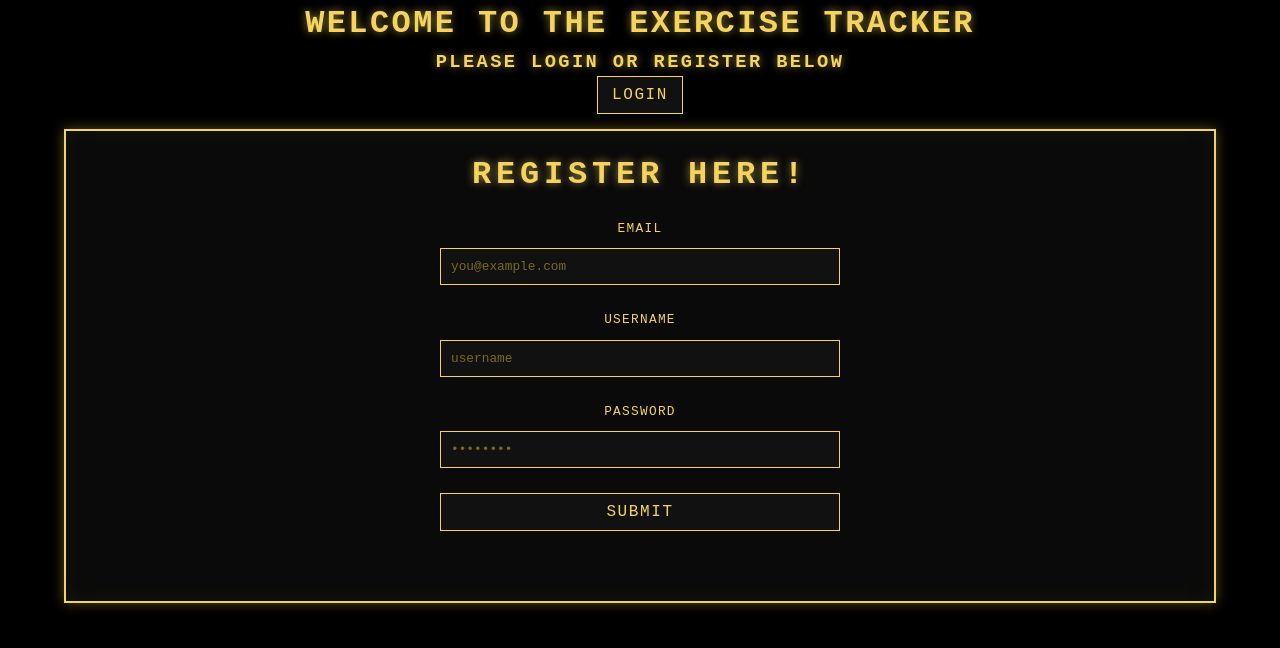
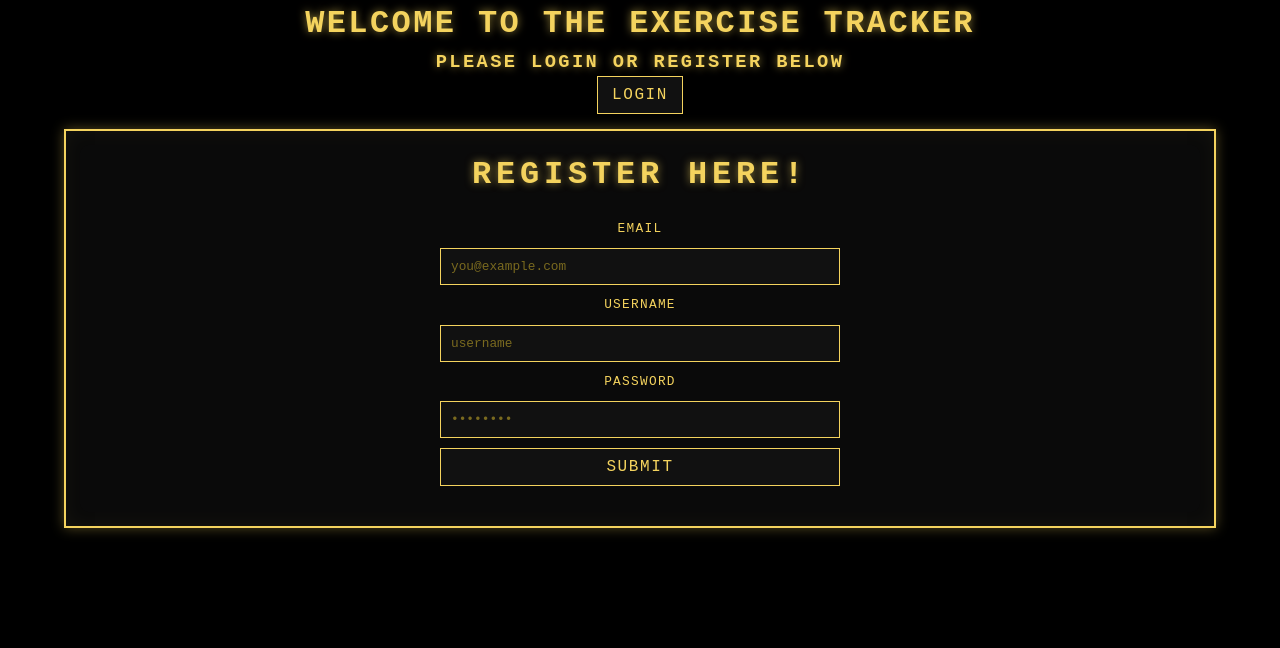
Before and after one commit to Onarug/exercise-tracker, a React (Vite) app: page / in a window 1280 px wide. Shown: the top 648 px of the page. Built offline with nearby package versions, Linux system fonts and the light colour scheme; no server answers.

Commit message:
Adding Workout Display for troubleshooting

```diff
--- a/src/components/NewWorkoutContainer.tsx
+++ b/src/components/NewWorkoutContainer.tsx
@@ -7,9 +7,11 @@ export const NewWorkoutContainer = () => {
     const [name, setName] = useState("")
     const [description, setDescription] = useState("")
     const navigate = useNavigate()
+    const [message,setMessage] = useState("")
 
     const SubmitNewWorkout = async () => {
         try {
+            setMessage("Adding ...")
             const response = await addNewWorkout(name, description)
             setName("")
             setDescription("")
@@ -17,6 +19,7 @@ export const NewWorkoutContainer = () => {
 
         } catch (err) {
             console.error(err)
+            setMessage(String(err))
         }
     }
 
@@ -39,7 +42,9 @@ export const NewWorkoutContainer = () => {
                             onChange={(e) => setDescription(e.target.value)} />
                     </label>
                     <button className="login-button" onClick={SubmitNewWorkout}> Submit</button>
+                    <div className="adding-message"><p>{message}</p></div>
                 </div>
+
             </div>
 
         </div>
--- a/src/components/WorkoutList.tsx
+++ b/src/components/WorkoutList.tsx
@@ -6,6 +6,7 @@ import { useNavigate } from "react-router"
 export const WorkoutList = () => {
     const [workouts, setWorkouts] = useState<AllWorkouts[]>([])
     const navigate = useNavigate()
+    const [loading, setLoading] = useState(true);
 
     useEffect(() => {
         const fetchData = async () => {
@@ -13,6 +14,7 @@ export const WorkoutList = () => {
                 const data = await getUserWorkouts();
                 //setWorkouts(data) save both states at some point
                 setWorkouts(data.reverse())
+                setLoading(false);
             }catch (err){
                 console.error(err)
             }
@@ -21,7 +23,8 @@ export const WorkoutList = () => {
     },[])
 
 
-     return  (
+     return  (<div>
+        {loading ? <div className="adding-message">Loading Workout Information </div>:
         <div className="workout-list-wrapper">
      <div className="workout-list">
         <ul className="workout-list">
@@ -44,5 +47,6 @@ export const WorkoutList = () => {
       ))}
     </ul>
      </div>
+     </div>}
      </div>)
 }
--- a/src/index.css
+++ b/src/index.css
@@ -56,6 +56,7 @@ input, button {
     gap: 25px;
     max-width: 400px;
     margin: 20px auto 0;
+    gap: 10px;
 }
 
 .login-label {
@@ -306,3 +307,16 @@ input, button {
   gap: 5px;
   padding-bottom: 10px;
 }
+
+.adding-message{
+  color:#7a6a1f;
+
+}
+.field-group {
+    display: flex;
+    flex-direction: column;
+    gap: 25px;
+    max-width: 400px;
+    margin: 20px auto 0;
+    gap: 10px;
+}
```
